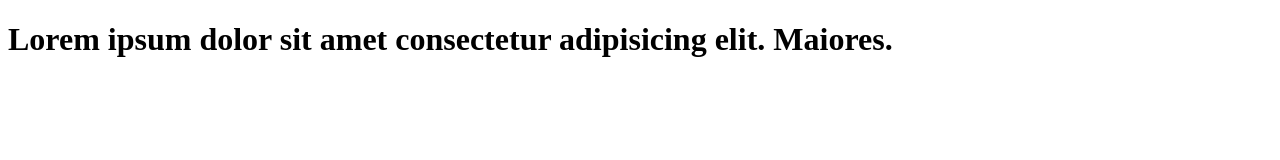
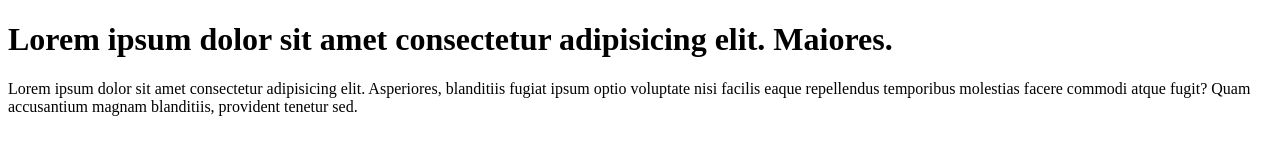
Before and after one commit to HarshTechh/learn_git, a plain HTML site: page index.html in a window 1280 px wide. Drawn offline with Linux system fonts and the light colour scheme.

Commit message:
add paragraph to code

```diff
--- a/index.html
+++ b/index.html
@@ -7,5 +7,11 @@
   </head>
   <body>
     <h1>Lorem ipsum dolor sit amet consectetur adipisicing elit. Maiores.</h1>
+    <p>
+      Lorem ipsum dolor sit amet consectetur adipisicing elit. Asperiores,
+      blanditiis fugiat ipsum optio voluptate nisi facilis eaque repellendus
+      temporibus molestias facere commodi atque fugit? Quam accusantium magnam
+      blanditiis, provident tenetur sed.
+    </p>
   </body>
 </html>
```
